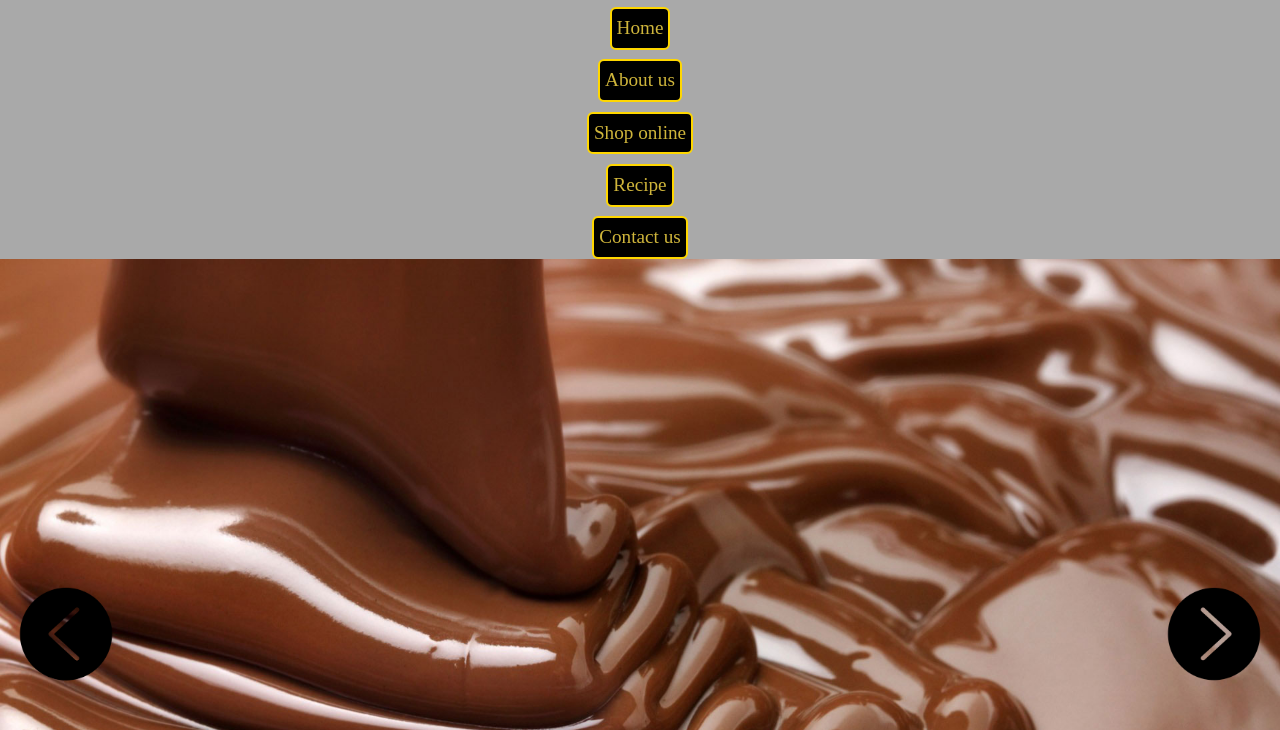
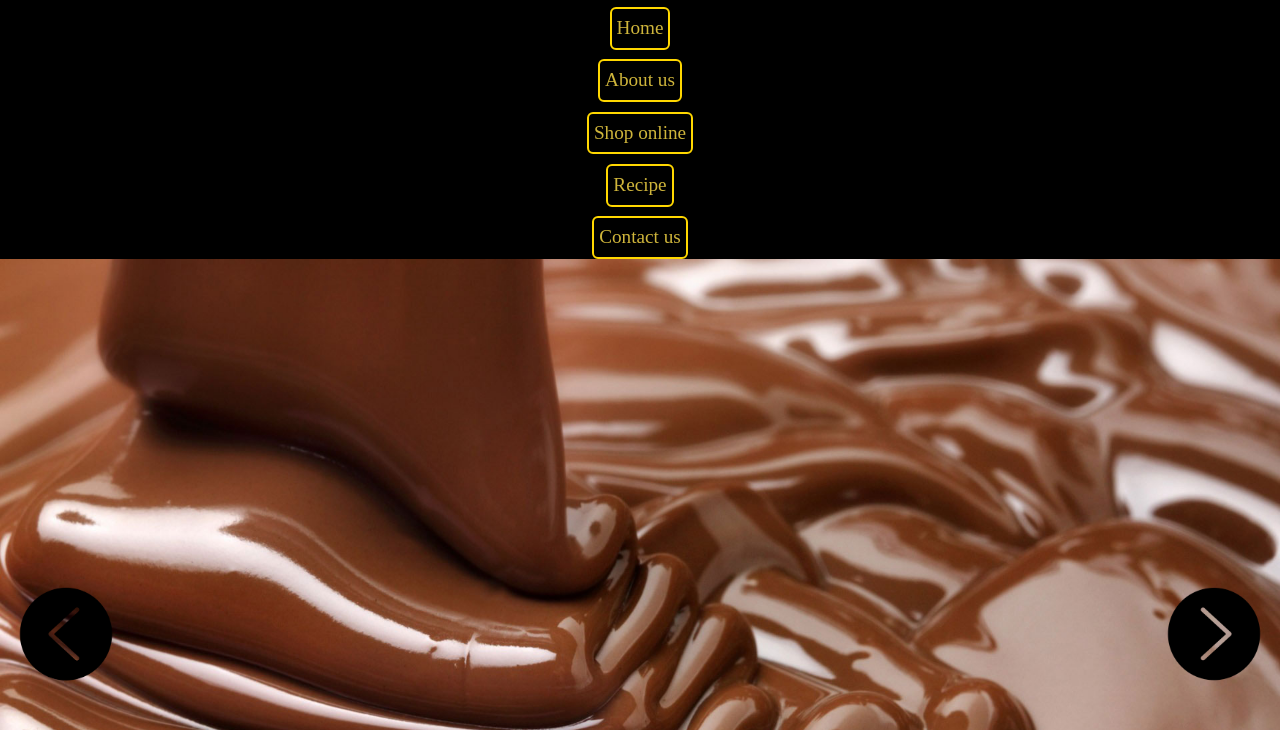
Before and after one commit to onuo0005/Final-website, a plain HTML site: page index.html in a window 1280 px wide. Shown: the part 70-800 px from the top of the page. Drawn offline with Linux system fonts and the light colour scheme.

Commit message:
changed background color

```diff
--- a/css/main.css
+++ b/css/main.css
@@ -19,7 +19,7 @@ html {
 
 body {
   margin: 0;
-  background-color: #a9a9a9;
+  background-color: black;
 }
 
 h1 {
```
